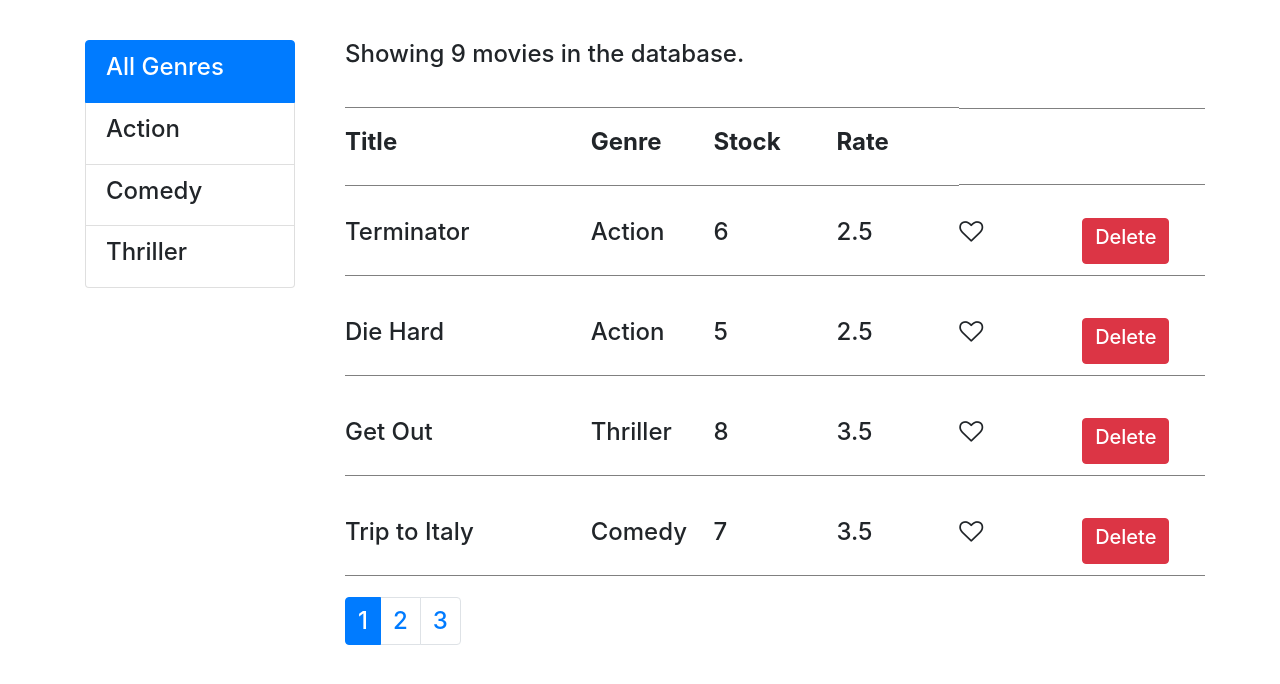
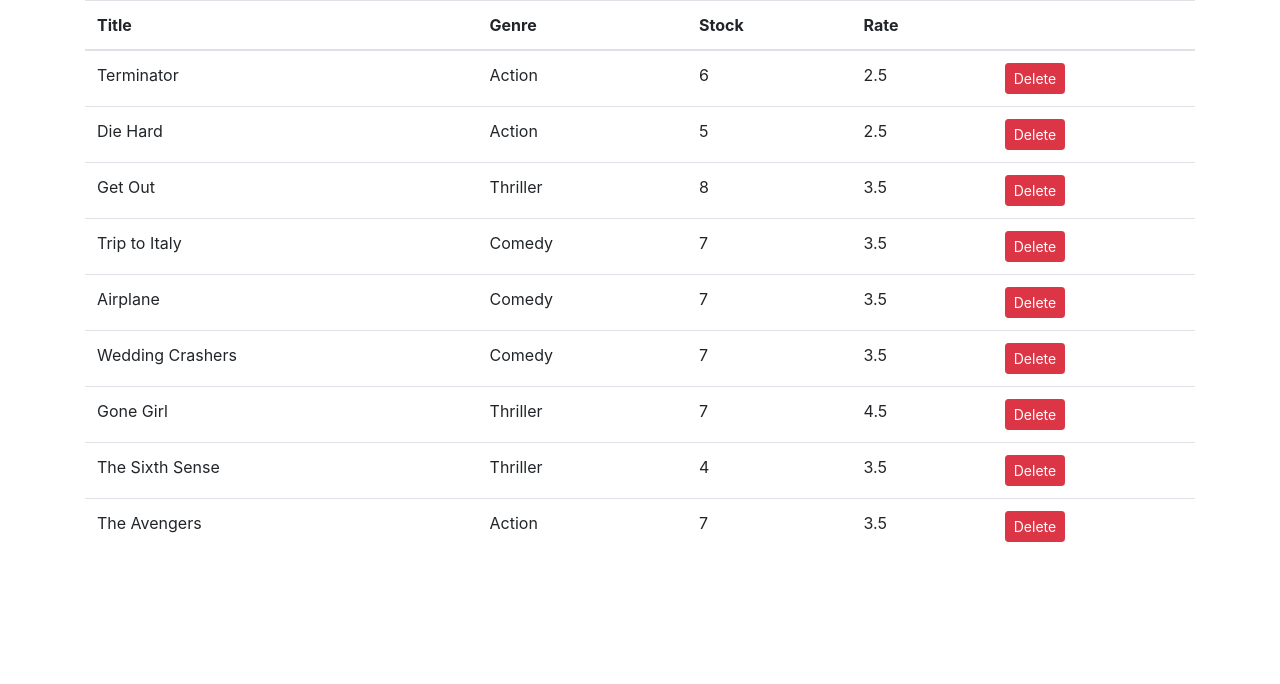
Before and after one commit to lopezg3000/vidly, a React (Create React App) app: page / in a window 1280 px wide. Shown: the top 684 px of the page. Built offline with nearby package versions, Linux system fonts and the light colour scheme.

Commit message:
revisedTableAndDeleteButton

```diff
--- a/src/App.js
+++ b/src/App.js
@@ -1,112 +1,150 @@
+
 import React, { Component } from 'react';
-import "./layout.css"
-import { getMovies } from "./services/fakeMovieService";
-import MovieCounter from "./components/MovieCounter";
-import { paginate } from "./utils/paginate";
-import Grid from "./components/grid/MainGrid";
-import ListGroup from "./components/common/ListGroup";
-import { getGenres } from "./services/fakeGenreService"
+import Movies from './components/movies';
+import './App.css';
 
 class App extends Component {
-    state = {
-        data: [],
-        pageSize: 4,
-        currentPage: 1,
-        filtered: [],
-        genres: [],
-        currentGenre: "allGenres"
-    };
-
-    componentDidMount() {
-        this.setState({ data: getMovies(), genres: getGenres() })
-    };
-
-    handlePageChange = page => {
-        // console.log(page);
-        this.setState({ currentPage: page });
-    };
-
-    handleLike = movie => {
-        // console.log("Clicked Like", movie);
-        const data = [...this.state.data];
-        const index = data.indexOf(movie);
-        data[index] = { ...movie };
-        data[index].liked = !data[index].liked;
-        this.setState({ data });
-    };
-
-    handleDelete = id => {
-        this.setState({
-            data: this.state.data.filter(movie => movie._id !== id)
-        })
-        // console.log(this.state.data)
-    };
-
-    handleReset = () => {
-        console.log("handleReset Clicked")
-        const data = getMovies();
-        this.setState({
-            currentGenre: "allGenres",
-            data
-        });
-    };
-
-    handleGenreChange = (genre) => {
-        console.log(genre, " Clicked")
-        const data = getMovies();
-        const filtered = data.filter(data => data.genre._id === genre._id);
-        this.setState({
-            currentGenre: genre.name,
-            data: filtered
-        });
-    };
-
+    state = {}
     render() {
-        const { data: allMovies, pageSize, currentPage, genres, currentGenre } = this.state;
-
-        const movies = paginate(allMovies, currentPage, pageSize);
-
-        const count = this.state.data.length;
-        console.log(count)
-
         return (
-            <div className="container">
-                <MovieCounter className="box header" formatCount={this.formatCount()} />
-                <div className={this.getDisplayClasses()}>
-                    <Grid
-                        count={count}
-                        movies={movies}
-                        pageSize={pageSize}
-                        currentPage={currentPage}
-                        onDelete={this.handleDelete}
-                        onLike={this.handleLike}
-                        onPageChange={this.handlePageChange}
-                    />
-                </div>
-                <div className="filter">
-                    <ListGroup
-                        genres={genres}
-                        currentGenre={currentGenre}
-                        onReset={this.handleReset}
-                        onGenreChange={this.handleGenreChange}
-                    />
-                </div>
-            </div>
+            <main className="container">
+                <Movies />
+            </main>
         );
     }
-
-    formatCount() {
-        const count = this.state.data.length;
-        return count === 0 ? "There are no movies in the database" : "Showing " + count + " movies in the database.";
-    }
-
-    getDisplayClasses() {
-        let classes = "";
-        const count = this.state.data.length;
-        classes += (count === 0) ? "containerNone" : "table";
-        return classes;
-
-    };
 }
 
 export default App;
+
+
+
+
+
+
+
+
+
+
+
+
+
+
+
+
+// import React, { Component } from 'react';
+// import "./layout.css"
+// import { getMovies } from "./services/fakeMovieService";
+// import MovieCounter from "./components/MovieCounter";
+// import { paginate } from "./utils/paginate";
+// import Grid from "./components/grid/MainGrid";
+// import ListGroup from "./components/common/ListGroup";
+// import { getGenres } from "./services/fakeGenreService"
+
+// class App extends Component {
+//     state = {
+//         data: [],
+//         pageSize: 4,
+//         currentPage: 1,
+//         filtered: [],
+//         genres: [],
+//         currentGenre: "allGenres"
+//     };
+
+//     componentDidMount() {
+//         this.setState({ data: getMovies(), genres: getGenres() })
+//     };
+
+//     handlePageChange = page => {
+//         // console.log(page);
+//         this.setState({ currentPage: page });
+//     };
+
+//     handleLike = movie => {
+//         // console.log("Clicked Like", movie);
+//         const data = [...this.state.data];
+//         const index = data.indexOf(movie);
+//         data[index] = { ...movie };
+//         data[index].liked = !data[index].liked;
+//         this.setState({ data });
+//     };
+
+//     handleDelete = id => {
+//         this.setState({
+//             data: this.state.data.filter(movie => movie._id !== id)
+//         })
+//         // console.log(this.state.data)
+//     };
+
+//     handleReset = () => {
+//         console.log("handleReset Clicked")
+//         const data = getMovies();
+//         this.setState({
+//             currentGenre: "allGenres",
+//             data
+//         });
+//     };
+
+//     handleGenreChange = (genre) => {
+//         console.log(genre, " Clicked")
+//         const data = getMovies();
+//         const filtered = data.filter(data => data.genre._id === genre._id);
+//         this.setState({
+//             currentGenre: genre.name,
+//             data: filtered
+//         });
+//     };
+
+//     handleSort = (path) => {
+//         console.log(path);
+//     };
+
+//     render() {
+//         const { data: allMovies, pageSize, currentPage, genres, currentGenre } = this.state;
+
+//         const movies = paginate(allMovies, currentPage, pageSize);
+
+//         const count = this.state.data.length;
+//         console.log(count)
+
+//         return (
+//             <div className="container">
+//                 <MovieCounter className="box header" formatCount={this.formatCount()} />
+//                 <div className={this.getDisplayClasses()}>
+//                     <Grid
+//                         count={count}
+//                         movies={movies}
+//                         pageSize={pageSize}
+//                         currentPage={currentPage}
+//                         onDelete={this.handleDelete}
+//                         onLike={this.handleLike}
+//                         onPageChange={this.handlePageChange}
+//                         onSort={this.handleSort}
+//                     />
+//                 </div>
+//                 <div className="filter">
+//                     <ListGroup
+//                         genres={genres}
+//                         currentGenre={currentGenre}
+//                         onReset={this.handleReset}
+//                         onGenreChange={this.handleGenreChange}
+//                     />
+//                 </div>
+//             </div>
+//         );
+//     }
+
+//     formatCount() {
+//         const count = this.state.data.length;
+//         return count === 0 ? "There are no movies in the database" : "Showing " + count + " movies in the database.";
+//     }
+
+//     getDisplayClasses() {
+//         let classes = "";
+//         const count = this.state.data.length;
+//         classes += (count === 0) ? "containerNone" : "table";
+//         return classes;
+
+//     };
+// }
+
+// export default App;
--- a/src/components/grid/GridHeader.js
+++ b/src/components/grid/GridHeader.js
@@ -3,9 +3,14 @@ import "../../grid.css"
 
 const Header = props => {
     // console.log(props);
+    const { headerItemsArr, onSort } = props;
     return (
         <React.Fragment>
-            {props.headerItemsArr.map(headerItem => <div key={headerItem} className="columnHeader"><h4>{headerItem}</h4></div>)}
+            {headerItemsArr.map(
+                headerItem =>
+                    <div key={headerItem} className="columnHeader" onClick={() => onSort(headerItem)} >
+                        <h4>{headerItem}</h4>
+                    </div>)}
             < div className="columnEmptyDiv" ></div >
             < div className="columnEmptyDiv" ></div >
         </React.Fragment>
--- a/src/components/grid/MainGrid.js
+++ b/src/components/grid/MainGrid.js
@@ -4,11 +4,10 @@ import MovieInfo from "./GridMovieInfo";
 import "../../grid.css";
 
 const Grid = props => {
-    const { count, movies, pageSize, currentPage, onDelete, onLike, onPageChange } = props;
-
+    const { count, movies, pageSize, currentPage, onDelete, onLike, onPageChange, onSort } = props;
     return (
         <React.Fragment>
-            <Header headerItemsArr={["Title", "Genre", "Stock", "Rate"]} count={count} />
+            <Header headerItemsArr={["Title", "Genre", "Stock", "Rate"]} onSort={onSort} count={count} />
             <MovieInfo
                 count={count}
                 movies={movies}
--- /dev/null
+++ b/src/components/movies.jsx
@@ -0,0 +1,43 @@
+import React, { Component } from 'react';
+import { getMovies } from "../services/fakeMovieService"
+
+class Movies extends Component {
+    state = {
+        movies: getMovies()
+    }
+
+    handleDelete = movie => {
+        console.log(movie.title, " Deleted");
+        const movies = this.state.movies.filter(m => m._id !== movie._id);
+        this.setState({ movies });
+    }
+
+    render() {
+        return (
+            <table className="table">
+                <thead>
+                    <tr>
+                        <th>Title</th>
+                        <th>Genre</th>
+                        <th>Stock</th>
+                        <th>Rate</th>
+                        <th></th>
+                    </tr>
+                </thead>
+                <tbody>
+                    {this.state.movies.map(movie => (
+                        <tr key={movie._id}>
+                            <td>{movie.title}</td>
+                            <td>{movie.genre.name}</td>
+                            <td>{movie.numberInStock}</td>
+                            <td>{movie.dailyRentalRate}</td>
+                            <td><button onClick={() => this.handleDelete(movie)} className="btn btn-danger btn-sm">Delete</button></td>
+                        </tr>
+                    ))}
+                </tbody>
+            </table>
+        );
+    }
+}
+
+export default Movies;
--- a/src/grid.css
+++ b/src/grid.css
@@ -1,4 +1,4 @@
-.columnEmptyDiv {
+/* .columnEmptyDiv {
     border-top: 1px solid gray;
     border-bottom: 1px solid gray;
     padding: 37.6px;
@@ -22,4 +22,4 @@
     border-top: 1px solid gray;
     border-bottom: 1px solid gray;
     padding: 20px 0 20px 0;
-}
+} */
--- a/src/layout.css
+++ b/src/layout.css
@@ -1,17 +1,14 @@
 
-body {
-    margin: 40px; /* gives margin to top*/
+/* body {
+    margin: 40px;
 }
 
 .container {
     display: grid;
     column-gap: 50px;
-    /* row-gap: 10px; */
     grid-template-columns: repeat(9, [col] 80px);
     grid-template-rows: repeat(2, [row] auto);
-    /* background-color: #fff;
-    color:#444; */
-    margin: auto; /* centers main grid*/
+    margin: auto;
 }
 
 .containerNone {
@@ -19,8 +16,6 @@ body {
 }
 
 .box {
-    /* background-color: #444;
-    color: #fff; */
     border-radius: 5px;
     font-size: 150%;
 }
@@ -45,10 +40,13 @@ body {
     grid-column: col 3 / span 7;
     grid-row: auto;
     display: grid;
-    /* column-gap: 10px; */
     grid-template-columns: 2fr repeat(5, 1fr);
     grid-template-rows: repeat(5, 100px);
-    /* margin-bottom: 0; */
     align-items: center;
     padding-top: 20px;
 }
+
+
+
+
+ */
```
